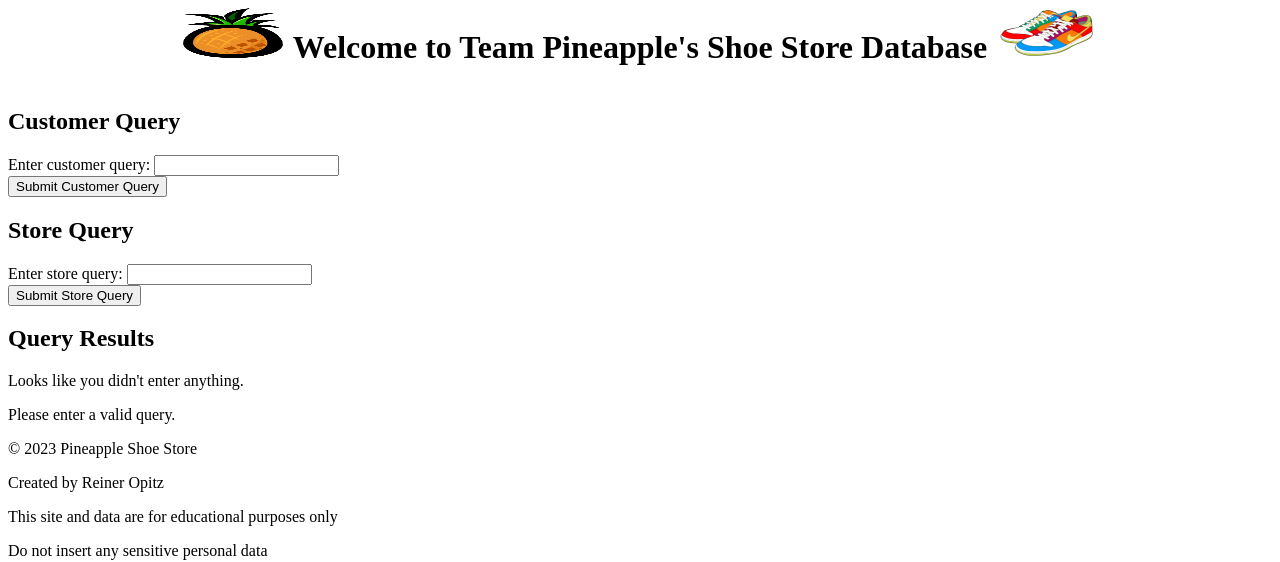
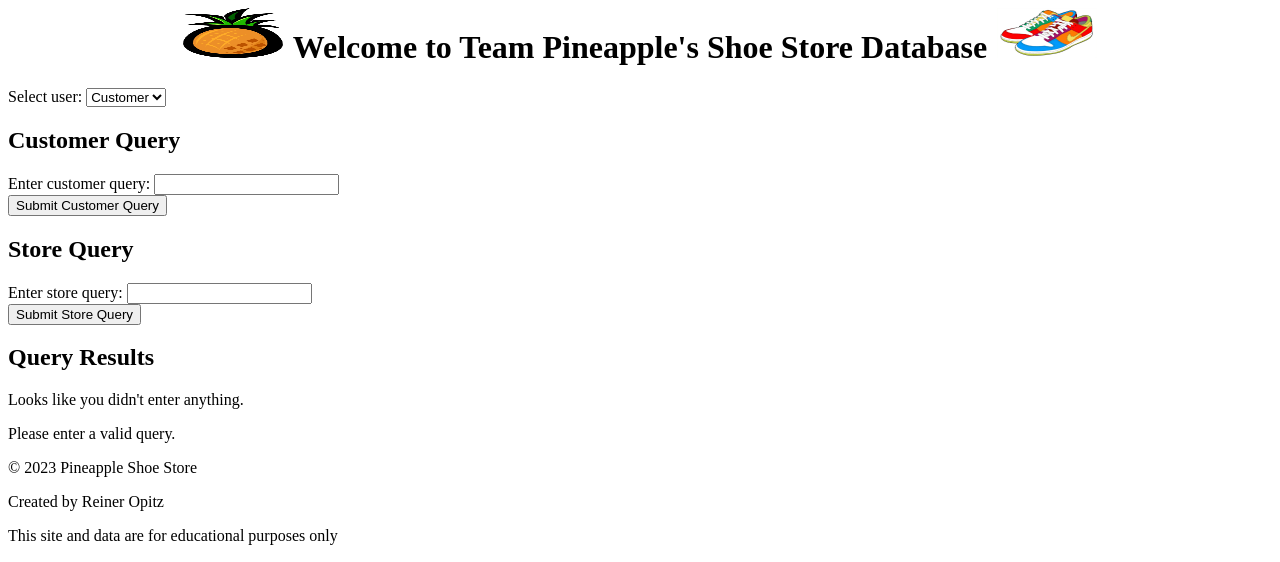
Before and after one commit to reinerism/475Ashoestore, a Flask app: page / in a window 1280 px wide. Shown: the top 562 px of the page. Run offline with Flask 2, Linux system fonts and the light colour scheme.

Commit message:
select for customer or store

```diff
--- a/templates/home.html
+++ b/templates/home.html
@@ -46,6 +46,13 @@
         <img src="/static/images/Sneakers.jpg" alt="Sneakers Logo" class="logo" width="100" height="100">
     </div>
     <form method="post" action="/">
+        <div>
+            <label for="query_user">Select user:</label>
+            <select name="query_user" id="query_user">
+                <option value="customer">Customer</option>
+                <option value="store">Store</option>
+            </select>
+        </div>
         <div>
             <h2>Customer Query</h2>
             <div>
```
